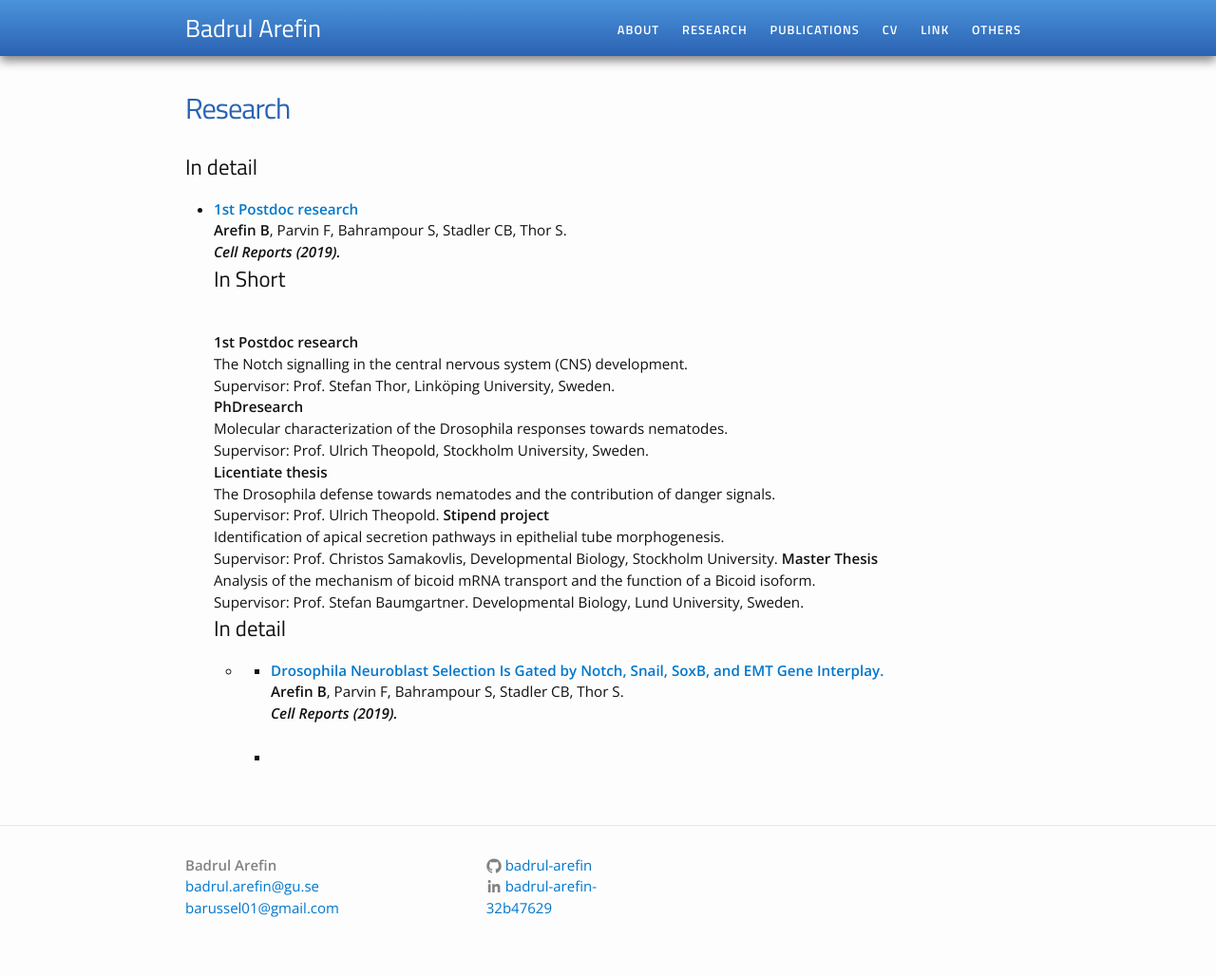
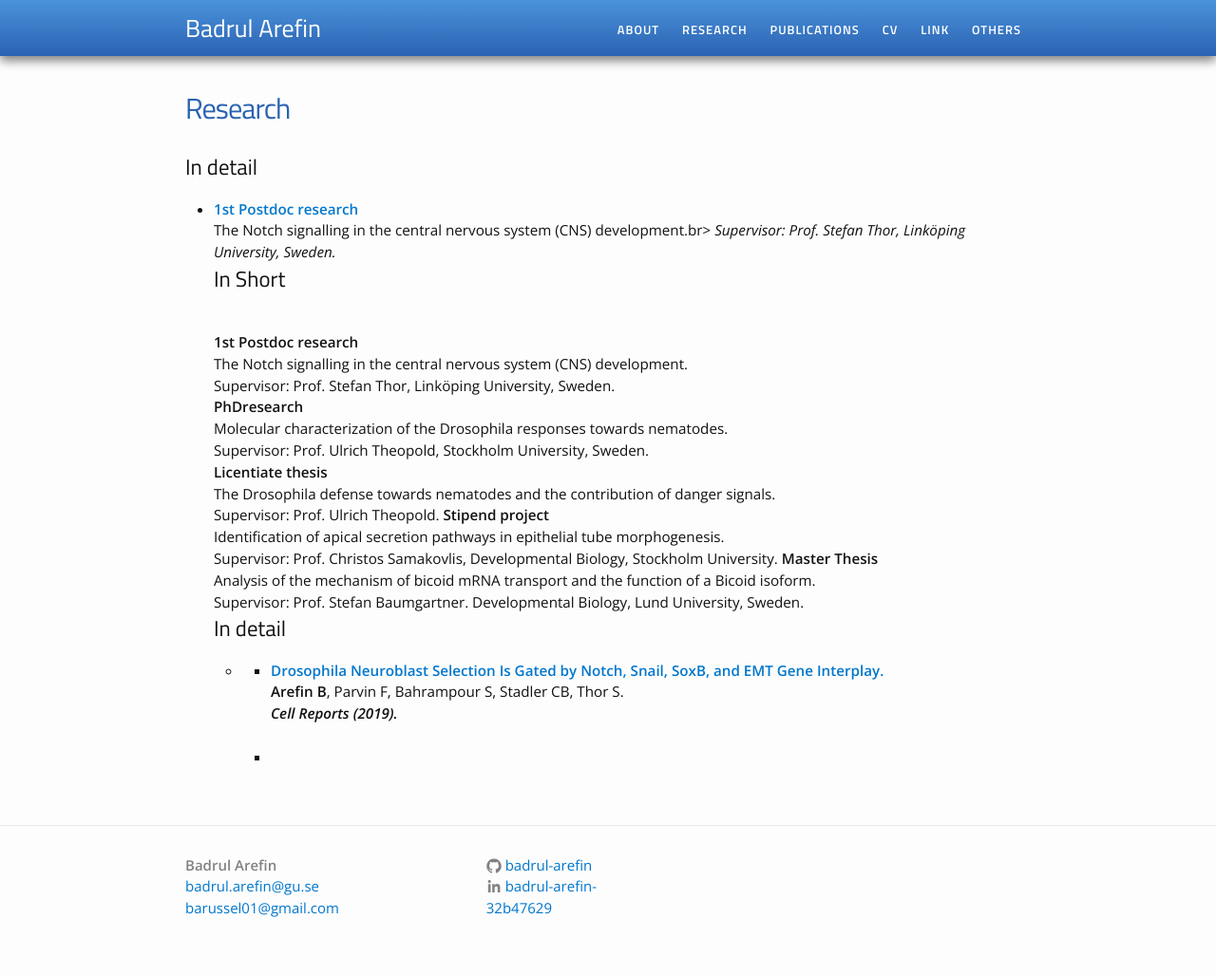
Before and after one commit to Badrul-Arefin/badrul-arefin.github.io, a Jekyll site: the page built from research.md, in a window 1280 px wide. Shown: the whole page at 95% size. Built offline with Jekyll 4.4.1, drawn with Linux system fonts in a browser that asks for light colours.

Commit message:
Update research.md

```diff
--- a/research.md
+++ b/research.md
@@ -8,8 +8,8 @@ title: Research
 
 <ul>
 	<li>
-		<a href="1st Postdoc research">	<b>1st Postdoc research</b></a><br><b>Arefin B</b>, Parvin F, Bahrampour S, Stadler CB, Thor S.<br><i>
-		<b>Cell Reports (2019).</b></i>
+		<a href="1st Postdoc research">	<b>1st Postdoc research</b></a><br>The Notch signalling in the central nervous system (CNS) development.br><i>
+		Supervisor: Prof. Stefan Thor, Linköping University, Sweden.</i>
 
 
 
```
